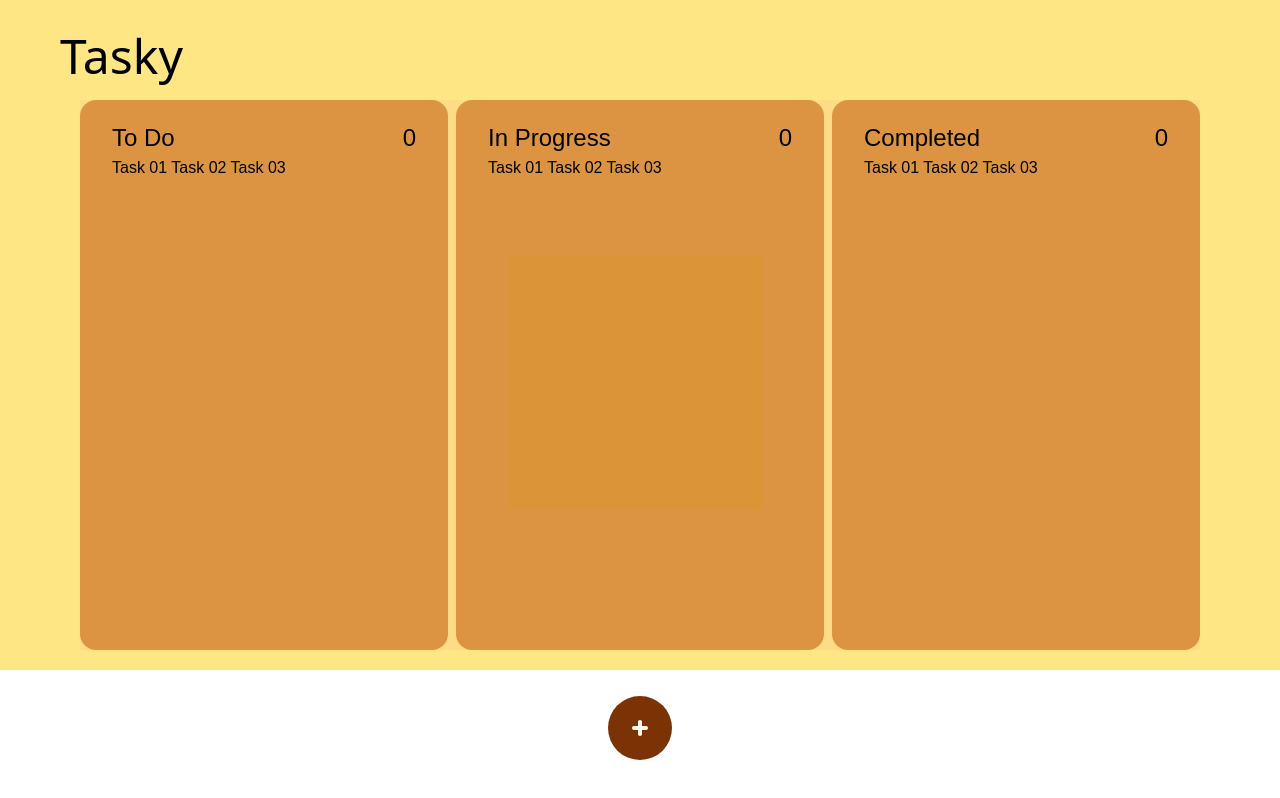
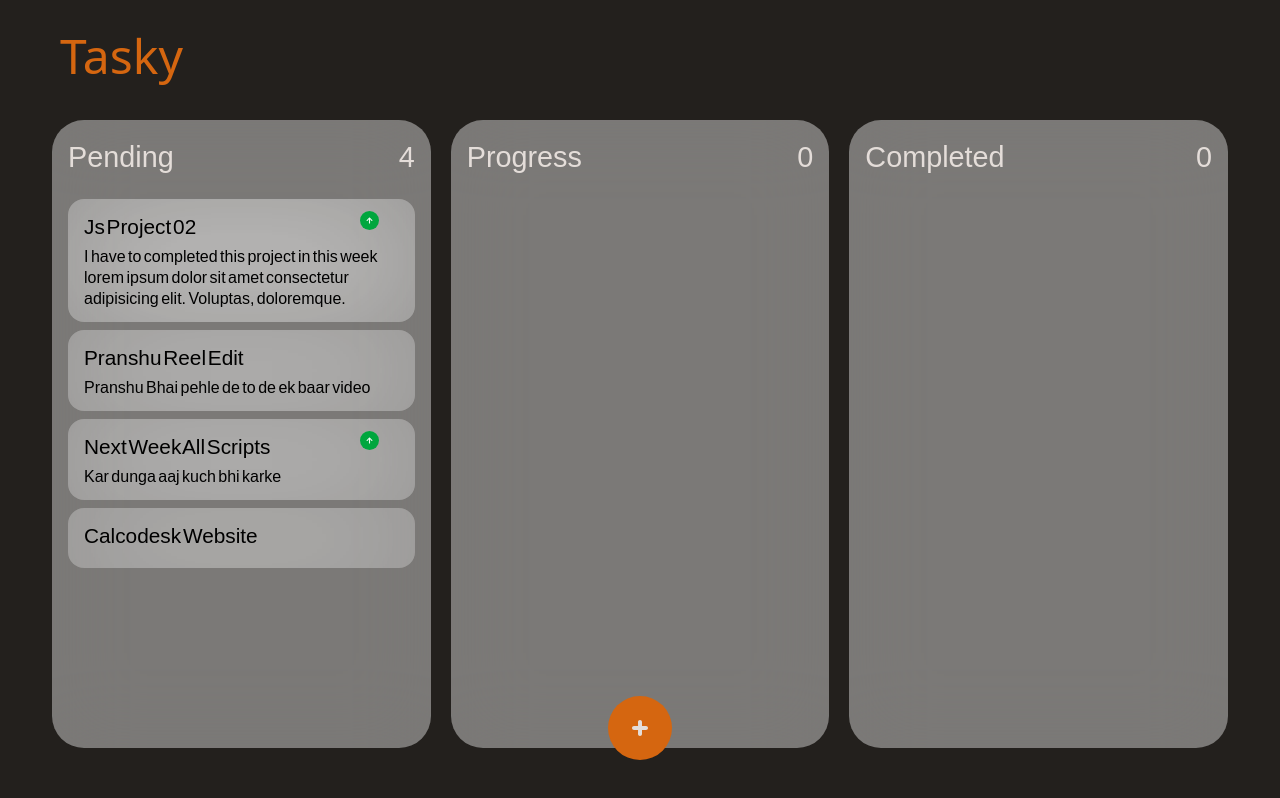
Before and after one commit to harshverma3206/Tasky, a React (Vite) app: page / in a window 1280 px wide. Built offline with nearby package versions, Linux system fonts and the light colour scheme; a web font is replaced by a local one.

Commit message:
UI Completed

```diff
--- /dev/null
+++ b/src/Components/Completed.jsx
@@ -0,0 +1,20 @@
+import React from 'react'
+
+//Icons
+import { RxCross1 } from "react-icons/rx";
+
+const Completed = () => {
+    return (
+        <div
+            className='bg-[var(--primary-light)] p-4! lg:px-4! lg:rounded-4xl rounded-2xl w-full min-h-[280px] backdrop-blur-2xl'
+        >
+            <div className='flex justify-between mb-5!'>
+                <h2>Completed</h2>
+                <h2>0</h2>
+            </div>
+
+        </div>
+    )
+}
+
+export default Completed
--- /dev/null
+++ b/src/Components/Pending.jsx
@@ -0,0 +1,70 @@
+import React, { use, useRef, useState } from 'react'
+
+//Icons
+import { RxCross1 } from "react-icons/rx";
+import { FaArrowUp } from "react-icons/fa";
+
+const Pending = () => {
+
+    //Refs
+    const Priorityref = useRef();
+
+    const Task = [
+        {
+            name: 'Js Project 02',
+            description: 'I have to completed this project in this week lorem ipsum dolor sit amet consectetur adipisicing elit. Voluptas, doloremque.',
+            priority: 'true',
+        },
+        {
+            name: 'Pranshu Reel Edit',
+            description: 'Pranshu Bhai pehle de to de ek baar video',
+            priority: 'false',
+        },
+        {
+            name: 'Next Week All Scripts',
+            description: 'Kar dunga aaj kuch bhi karke',
+            priority: 'true',
+        },
+        {
+            name: 'Calcodesk Website',
+            description: '',
+            priority: 'false'
+        }
+    ];
+
+    return (
+        <div
+            className='bg-[var(--primary-light)] p-4! lg:px-4! lg:rounded-4xl rounded-2xl w-full min-h-[280px] backdrop-blur-2xl'
+        >
+            <div className='flex justify-between mb-5!'>
+                <h2>Pending</h2>
+                <h2>{Task.length}</h2>
+            </div>
+
+            <div className='flex flex-col gap-2'>
+                {Task.map((task, index) => (
+                    <div
+                        draggable="true"
+                        index={index}
+                        className='bg-[var(--glass-color)] backdrop-blur-3xl px-4! py-3! rounded-2xl cursor-grab group relative'
+                    >
+                        <h3>{task.name}</h3>
+                        <p>{task.description}</p>
+                        <button className='bg-red-700/70 rounded-full p-1.5! cursor-default! active:scale-80 text-red-50 font-bold md:opacity-0 group-hover:opacity-100 fixed top-3 right-3'>
+                            <RxCross1 size={7} strokeWidth={1.5} />
+                        </button>
+                        {task.priority === 'true' && (
+                            <button
+                                ref={Priorityref}
+                                className='bg-green-600 rounded-full p-1.5! cursor-default! text-green-50 font-bold fixed top-3 right-9'>
+                                <FaArrowUp size={7} strokeWidth={1.5} />
+                            </button>
+                        )}
+                    </div>
+                ))}
+            </div>
+        </div>
+    )
+}
+
+export default Pending
--- /dev/null
+++ b/src/Components/Progress.jsx
@@ -0,0 +1,17 @@
+import React from 'react'
+
+const Progress = () => {
+    return (
+        <div
+            className='bg-[var(--primary-light)] p-4! lg:px-4! lg:rounded-4xl rounded-2xl w-full min-h-[280px] backdrop-blur-2xl'
+        >
+            <div className='flex justify-between mb-5!'>
+                <h2>Progress</h2>
+                <h2>0</h2>
+            </div>
+
+        </div>
+    )
+}
+
+export default Progress
--- a/src/Main/Hero.jsx
+++ b/src/Main/Hero.jsx
@@ -1,46 +1,28 @@
 import React from 'react'
+
+//Icons
 import { TiPlus } from "react-icons/ti";
+import { RxCross1 } from "react-icons/rx";
 
-const sectionStyle = [
-    {
-        name: 'To Do',
-        count: 0,
-    },
-    {
-        name: 'In Progress',
-        count: 0,
-    },
-    {
-        name: 'Completed',
-        count: 0,
-    }
-]
+//Components
+import Pending from '../Components/Pending';
+import Completed from '../Components/Completed';
+import Progress from '../Components/Progress';
 
 const Hero = () => {
     return (
-        <div className='bg-amber-200 p-5! md:px-15! lg:px-20! relative'>
-            <button className='fixed bottom-10 left-1/2 -translate-x-1/2 p-5! active:scale-90 transition-all rounded-full bg-amber-900 text-amber-50 text-2xl'>
+        <div className='bg-[var(--primary-black)] p-5! md:px-10! sm:px-7! lg:px-13! relative min-h-screen flex flex-col'>
+            <button className='fixed bottom-10 right-10 lg:right-auto lg:left-1/2 lg:-translate-x-1/2 p-5! active:scale-90 transition-all rounded-full text-2xl bg-[var(--primary-dark)] text-[var(--primary-extra-light)]'>
                 <TiPlus />
             </button>
 
-            <h1 className='mb-10! lg:px-10! fixed top-5 left-5'>Tasky</h1>
+            <h1 className='lg:px-10! fixed top-5 left-5'>Tasky</h1>
 
             {/* Board */}
-            <div className='flex flex-col lg:flex-row gap-2 justify-between bg-pink-500/5 mt-20!'>
-                {sectionStyle.map((section, index) => (
-                    <div className='bg-amber-700/50 p-5! lg:px-8! rounded-2xl w-full min-w-[250px] min-h-[200px] lg:min-h-[550px]'>
-                        <div key={index} className='flex justify-between'>
-                            <h2>{section.name}</h2>
-                            <h2>{section.count}</h2>
-                        </div>
-
-                        <div>
-                            Task 01
-                            Task 02
-                            Task 03
-                        </div>
-                    </div>
-                ))}
+            <div className='flex flex-col lg:flex-row gap-5 justify-between mt-25! lg:grow pb-8!'>
+                <Pending />
+                <Progress />
+                <Completed />
             </div>
         </div>
     )
--- a/src/index.css
+++ b/src/index.css
@@ -1,7 +1,14 @@
 @import "tailwindcss";
 
 
-:root {}
+:root {
+  /* --primary: #ffd3b3; */
+  --primary-dark: #d56610;
+  --primary-light: rgba(255, 255, 255, 0.4);
+  --primary-extra-light: #e4ddd9;
+  --primary-black: #23201D;
+  --glass-color: rgba(255, 255, 255, 0.22);
+}
 
 * {
   margin: 0;
@@ -9,6 +16,7 @@
   box-sizing: border-box;
   scroll-behavior: smooth;
   font-family: "Elms Sans", sans-serif;
+  transition: all 0.2s ease-in-out;
 }
 
 html,
@@ -17,6 +25,7 @@ body {
   padding: 0;
   box-sizing: border-box;
   scroll-behavior: smooth;
+
 }
 
 img {
@@ -27,15 +36,34 @@ img {
 button {
   cursor: pointer;
   border: none;
+  z-index: 10;
 }
 
 
 h1 {
   font-family: "Manufacturing Consent", system-ui;
   font-size: clamp(2.5rem, 5vw, 3rem);
+  color: var(--primary-dark);
+  /* text-shadow: var(--primary-light) 2px 2px 6px; */
 }
 
 h2 {
   font-weight: 500;
-  font-size: clamp(1.5rem, 3vw, 1.5rem);
+  font-size: clamp(1.5rem, 3vw, 1.8rem);
+  color: var(--primary-extra-light);
 }
+
+h3 {
+  font-weight: 500;
+  font-size: clamp(1rem, 2vw, 1.3rem);
+  /* line-height: 2.5; */
+  /* color: var(--primary-extra-light); */
+  word-spacing: -4px;
+  margin-bottom: 5px;
+}
+
+p {
+  line-height: 1.3;
+  word-spacing: -2px;
+  font-size: clamp(.8rem, 1.5vw, 1rem);
+}
```
